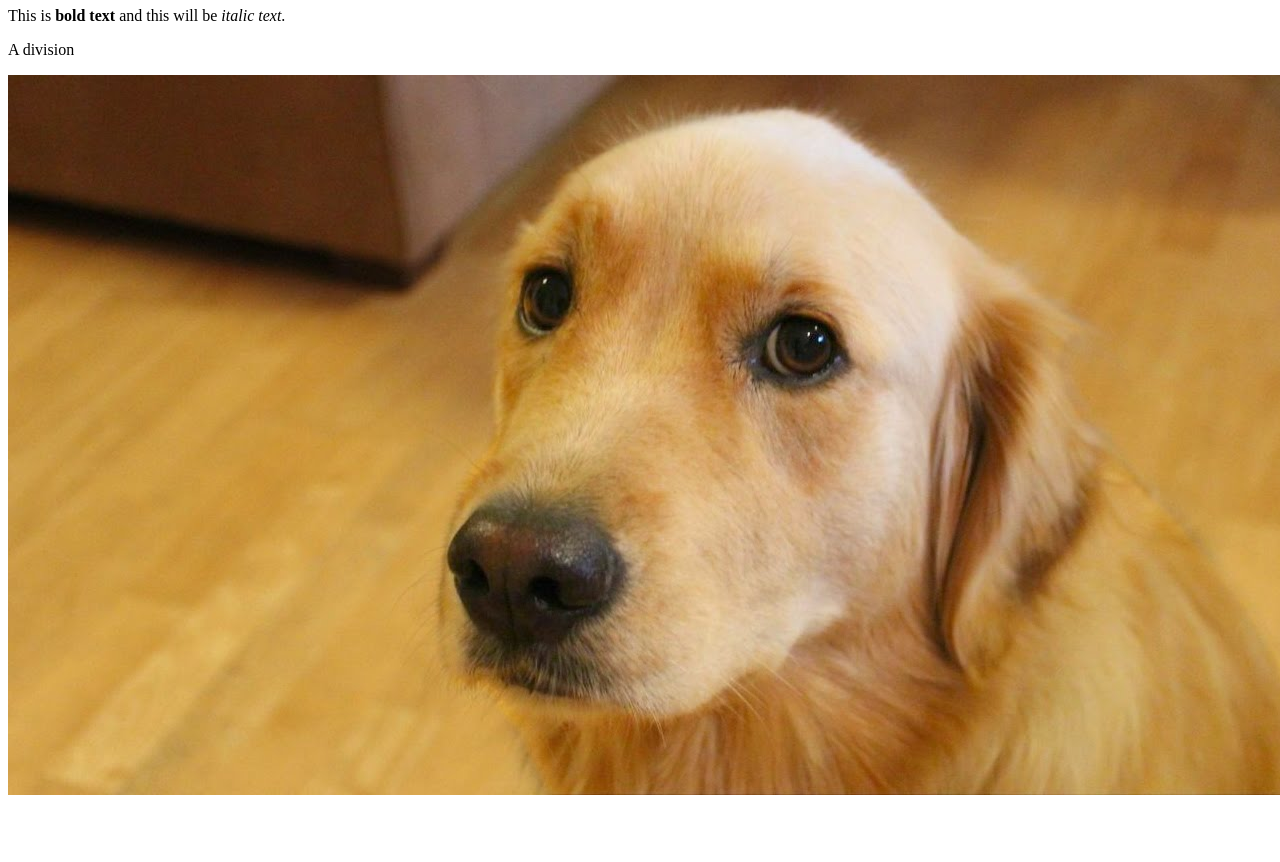
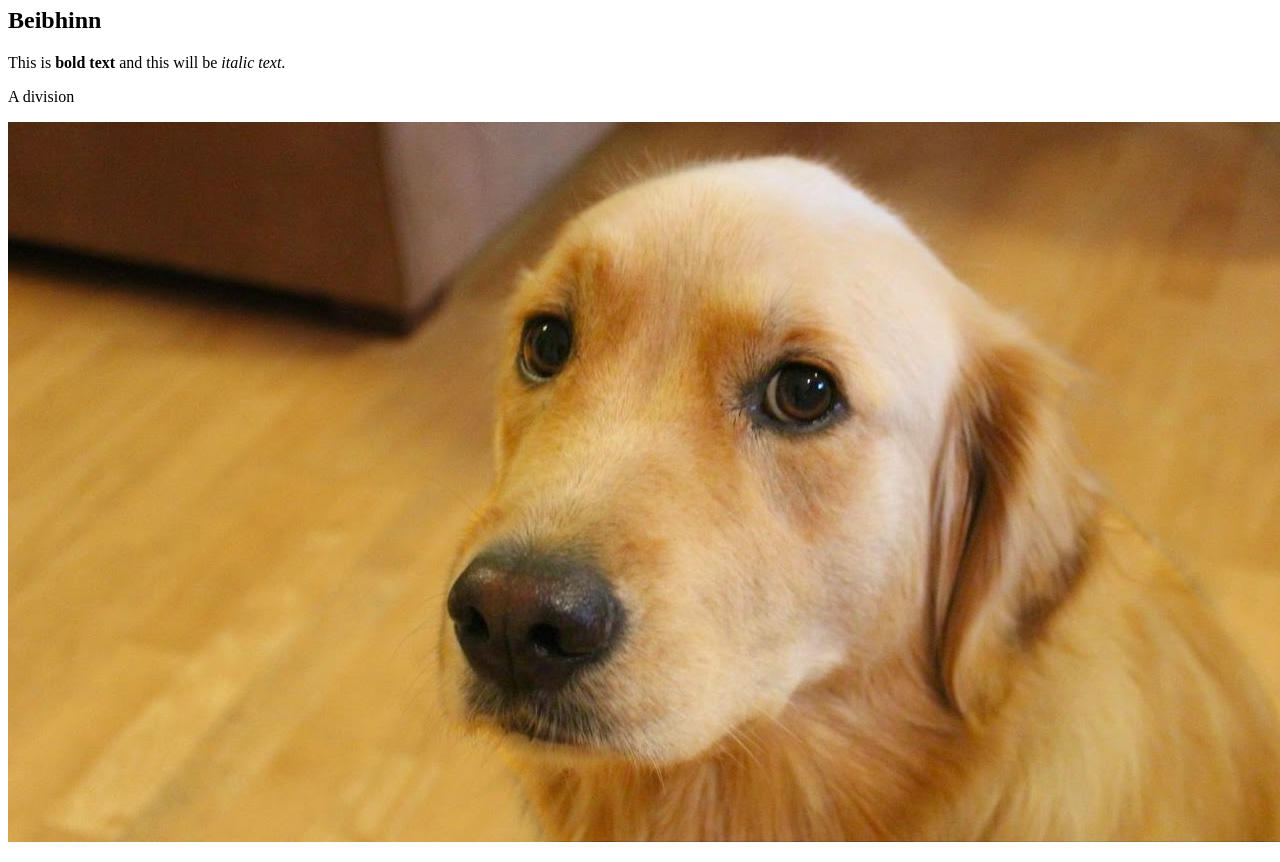
Before and after one commit to BeibhinnWalsh/Grease3, a plain HTML site: page index.html in a window 1280 px wide. Shown: the part 73-935 px from the top of the page. Before the commit the page ends 888 px from the top, so only its background shows below. Drawn offline with Linux system fonts and the light colour scheme.

Commit message:
Update index.html
added a line of <h2>

```diff
--- a/index.html
+++ b/index.html
@@ -7,6 +7,7 @@
   </head>
   <body>
 <h1>hello world</h1>
+    <h2>Beibhinn</h2>
 <p>This is <strong>bold text</strong> and this will be <em>italic text</em>.</p>
 <div>
   <p>A division</p>
```
